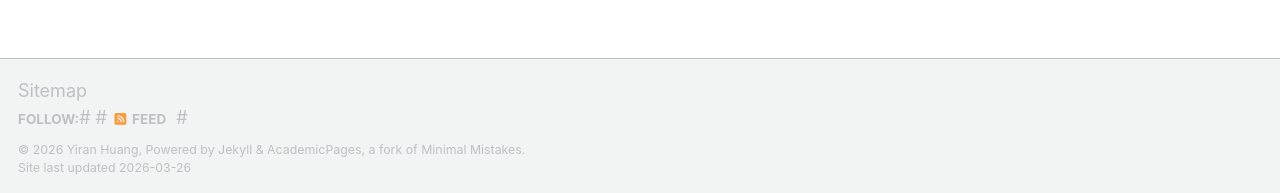
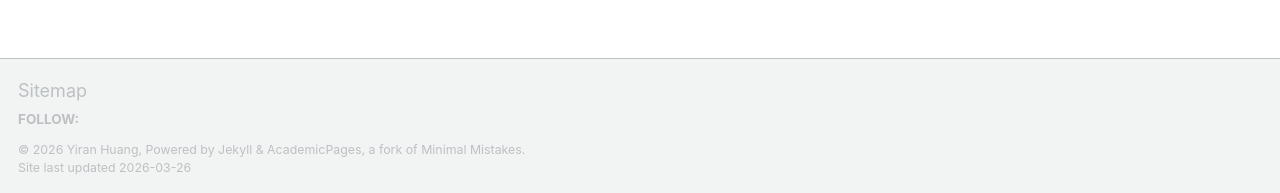
Before and after one commit to Yiran-Huang/Yiran-Huang.github.io, a Jekyll site: the page built from _pages/about.md, in a window 1280 px wide and 1214 px high. Shown: the part 1018-1211 px from the top of the window. Built offline with Jekyll 4.4.1, drawn with Linux system fonts in a browser that asks for light colours; a script bundle is joined from its source files by our own code; library files that are not in the unit come from our copies.

Commit message:
Update footer.html

```diff
--- a/_includes/footer.html
+++ b/_includes/footer.html
@@ -12,9 +12,11 @@
     {% if site.author.bitbucket %}
       <li><a href="https://bitbucket.org/{{ site.author.bitbucket }}"><i class="fab fa-bitbucket" aria-hidden="true"></i> Bitbucket</a></li>
     {% endif %}
-    #{% if site.atom_feed.hide != true %}
-    #<li><a href="{% if site.atom_feed.path %}{{ site.atom_feed.path }}{% else %}{{ base_path }}/feed.xml{% endif %}"><i class="fa fa-fw fa-rss-square" aria-hidden="true"></i> {{ site.data.ui-text[site.locale].feed_label | default: "Feed" }}</a></li>
-    #{% endif %}
+    {% comment %}
+      {% if site.atom_feed.hide != true %}
+      <li><a href="{% if site.atom_feed.path %}{{ site.atom_feed.path }}{% else %}{{ base_path }}/feed.xml{% endif %}"><i class="fa fa-fw fa-rss-square" aria-hidden="true"></i> {{ site.data.ui-text[site.locale].feed_label | default: "Feed" }}</a></li>
+      {% endif %}
+    {% endcomment %}
   </ul>
 </div>
 {% endif %}
```
